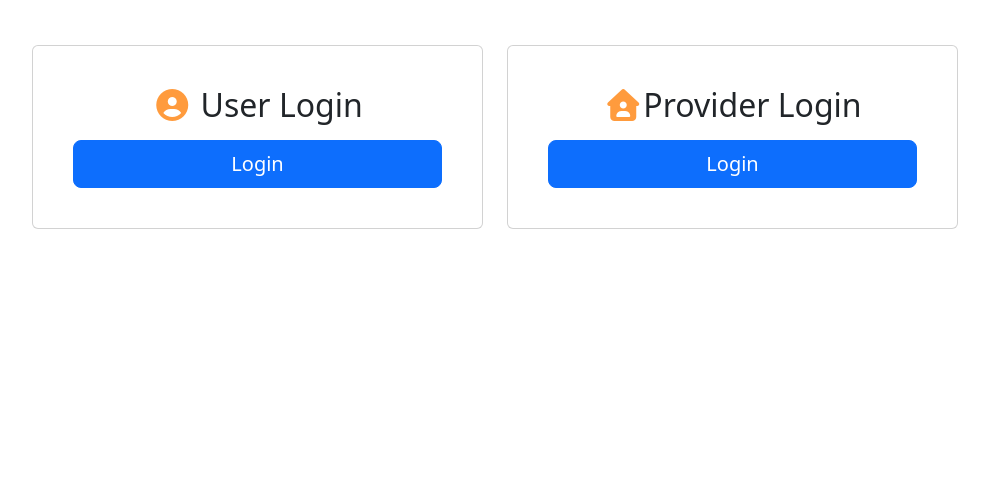
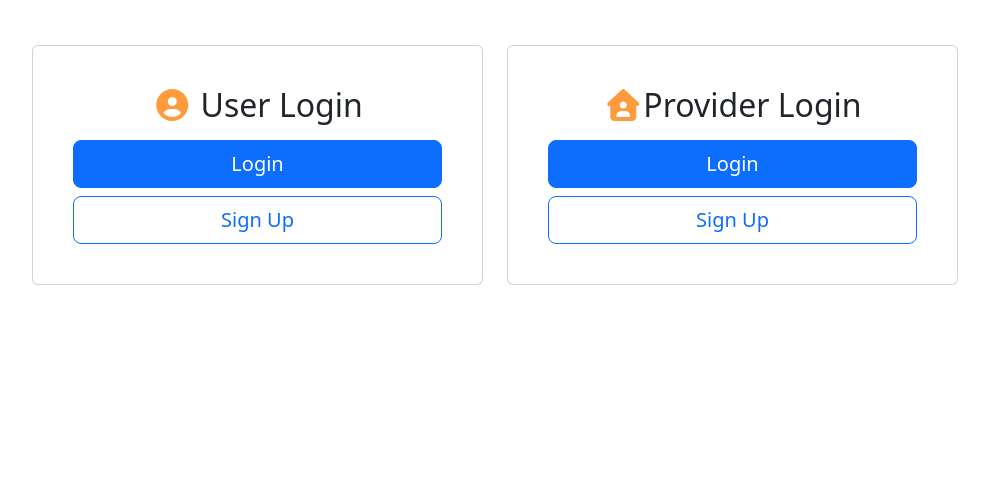
Before and after one commit to Sharmin-Sultana-Shila/CareConnect, a Django app: template templates/home.html in a window 1280 px wide. Shown: the part 197-681 px from the top of the page, without its empty margins (145-1134 px from the left). Run offline with Django 3.2, Linux system fonts and the light colour scheme; the template is opened without the code that fills it, so the values that code supplies are empty; some libraries are stand-ins or nearby versions.

Commit message:
Added urls at home page for login & signup

```diff
--- a/templates/home.html
+++ b/templates/home.html
@@ -16,7 +16,7 @@
                     <h2 class="card-title mb-3"><i class="fa-solid fa-circle-user" style="color: #ff9b3d;"></i> User Login</h2>
                     <div class="d-grid gap-2">
                         <a href="{% url 'user_login' %}" class="btn btn-primary btn-lg">Login</a>
-
+                        <a href="{% url 'user_signup' %}" class="btn btn-outline-primary btn-lg">Sign Up</a>
                     </div>
                 </div>
             </div>
@@ -28,6 +28,7 @@
                     <h2 class="card-title mb-3"><i class="fa-solid fa-house-user" style="color: #ff9b3d;"></i>Provider Login</h2>
                     <div class="d-grid gap-2">
                         <a href="{% url 'provider_login' %}" class="btn btn-primary btn-lg">Login</a>
+                        <a href="{% url 'provider_signup' %}" class="btn btn-outline-primary btn-lg">Sign Up</a>
                     </div>
                 </div>
             </div>
```
